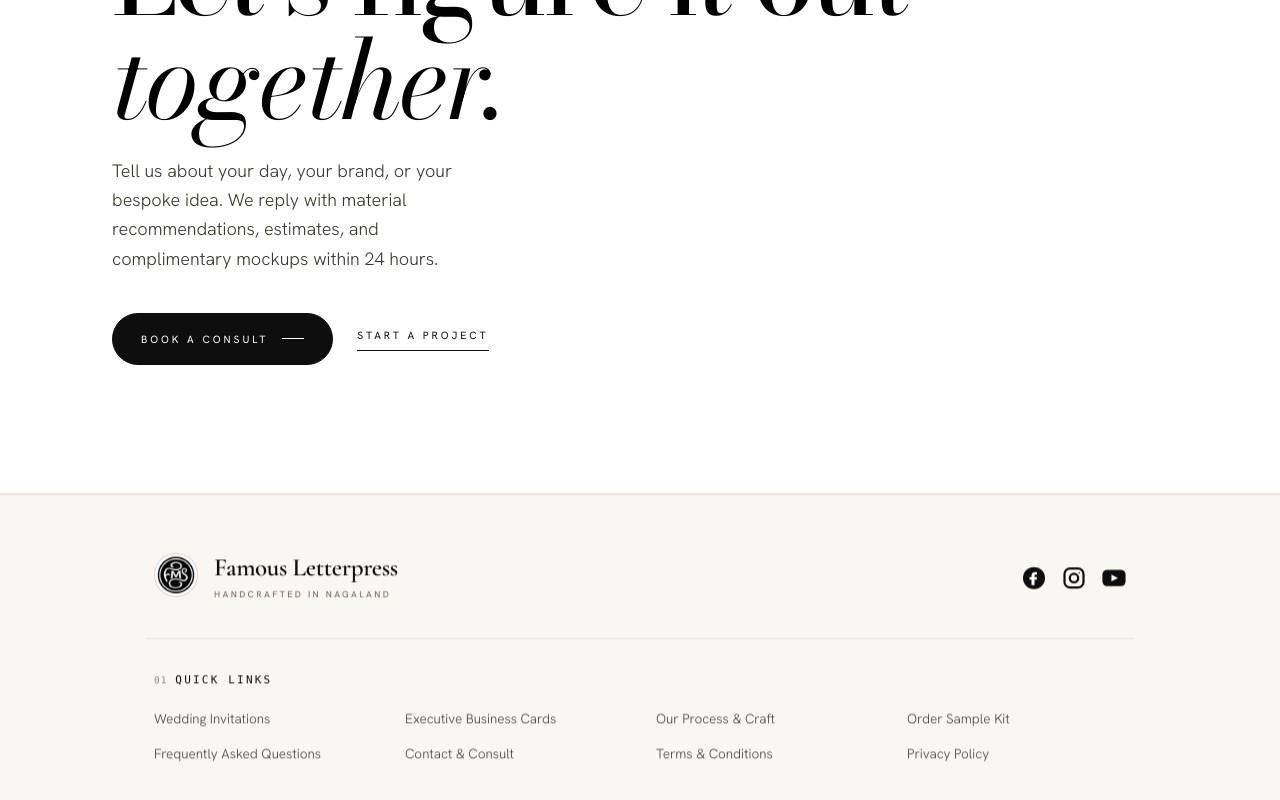
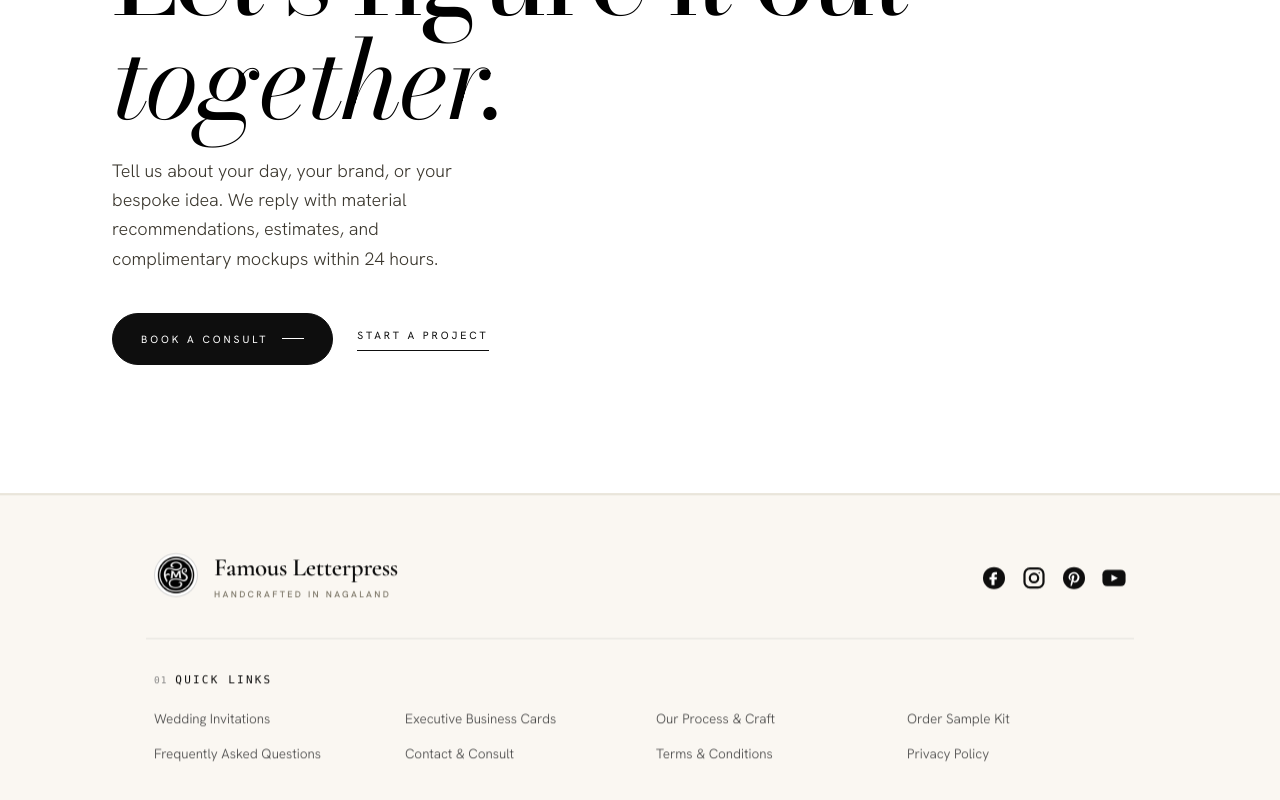
Before and after one commit to khiasu/FamousLetterPress, a Next.js app: page / in a window 1280 px wide. Shown: the part 9625-10425 px from the top of the page. Built offline with nearby package versions, Linux system fonts and the light colour scheme.

Commit message:
Add Pinterest social icon and link matching monochrome styling

```diff
--- a/src/components/ui/SocialIcons.tsx
+++ b/src/components/ui/SocialIcons.tsx
@@ -34,6 +34,24 @@ export function InstagramIcon({ className = "w-6 h-6" }: { className?: string })
       <rect x="2.5" y="2.5" width="19" height="19" rx="5.5" ry="5.5" />
       <circle cx="12" cy="12" r="4.2" strokeWidth="2.2" />
       <circle cx="17.2" cy="6.8" r="0.75" fill="currentColor" stroke="none" />
+    </svg>
+  );
+}
+
+// Pinterest Icon: Solid filled circle with white stylized 'P'
+export function PinterestIcon({ className = "w-6 h-6" }: { className?: string }) {
+  return (
+    <svg
+      className={className}
+      viewBox="0 0 24 24"
+      fill="none"
+      aria-hidden="true"
+    >
+      <circle cx="12" cy="12" r="11" fill="currentColor" />
+      <path
+        d="M12.017 6c-3.328 0-5.417 2.39-5.417 5.21 0 1.348.514 2.548 1.616 2.996.179.073.277.04.32-.125.031-.122.107-.442.14-.582.046-.19.023-.257-.116-.422-.325-.386-.532-.888-.532-1.597 0-2.057 1.558-3.906 4.053-3.906 2.21 0 3.424 1.35 3.424 3.153 0 2.373-1.05 4.37-2.617 4.37-.864 0-1.511-.714-1.303-1.592.248-1.048.729-2.179.729-2.936 0-.678-.364-1.244-1.118-1.244-.886 0-1.598.916-1.598 2.146 0 .783.264 1.313.264 1.313s-.906 3.834-1.066 4.516c-.317 1.346-.047 2.986-.024 3.15.016.113.136.142.19.068.081-.104 1.13-1.399 1.486-2.693.1-.365.575-2.247.575-2.247.286.545 1.12.973 2.008.973 2.642 0 4.436-2.408 4.436-5.633C17.247 8.708 15.176 6 12.017 6z"
+        fill="#FFFFFF"
+      />
     </svg>
   );
 }
@@ -75,6 +93,12 @@ export const SOCIAL_PROFILES = [
     handle: "@famousletterpressindia",
   },
   {
+    label: "Pinterest",
+    href: "https://www.pinterest.com/famousletterpress/",
+    icon: PinterestIcon,
+    handle: "Famous Letterpress",
+  },
+  {
     label: "YouTube",
     href: "https://www.youtube.com/channel/UCpRrZSVggl79UKEQ3650WMQ",
     icon: YouTubeIcon,
```
